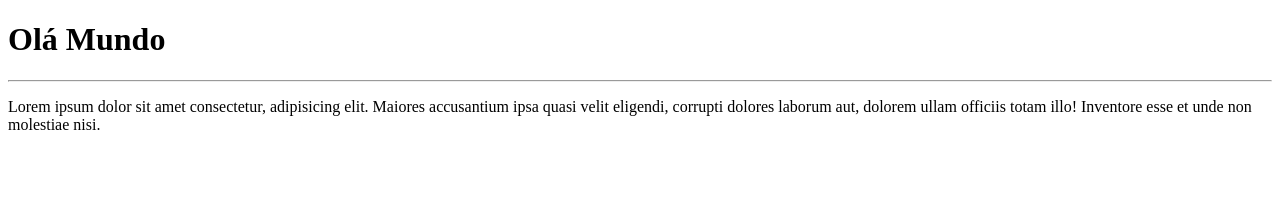
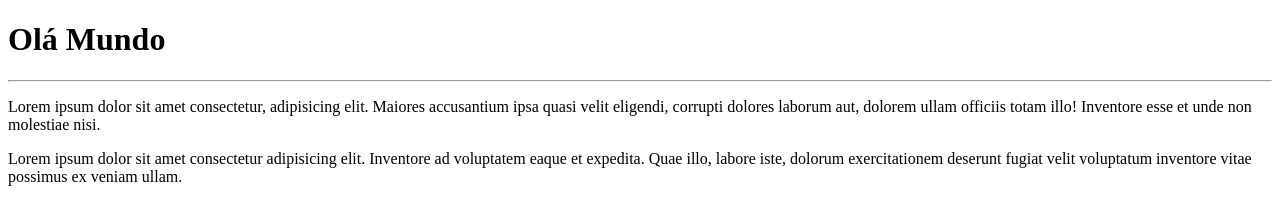
Before and after one commit to Murillo2610/Ola-Mundo, a plain HTML site: page site-exemplo/index.html in a window 1280 px wide. Drawn offline with Linux system fonts and the light colour scheme.

Commit message:
adicionei um paragrafo

```diff
--- a/site-exemplo/index.html
+++ b/site-exemplo/index.html
@@ -9,5 +9,6 @@
     <h1>Olá Mundo</h1>
     <hr>
     <p>Lorem ipsum dolor sit amet consectetur, adipisicing elit. Maiores accusantium ipsa quasi velit eligendi, corrupti dolores laborum aut, dolorem ullam officiis totam illo! Inventore esse et unde non molestiae nisi. </p>
+    <p>Lorem ipsum dolor sit amet consectetur adipisicing elit. Inventore ad voluptatem eaque et expedita. Quae illo, labore iste, dolorum exercitationem deserunt fugiat velit voluptatum inventore vitae possimus ex veniam ullam.</p>
 </body>
 </html>
```
